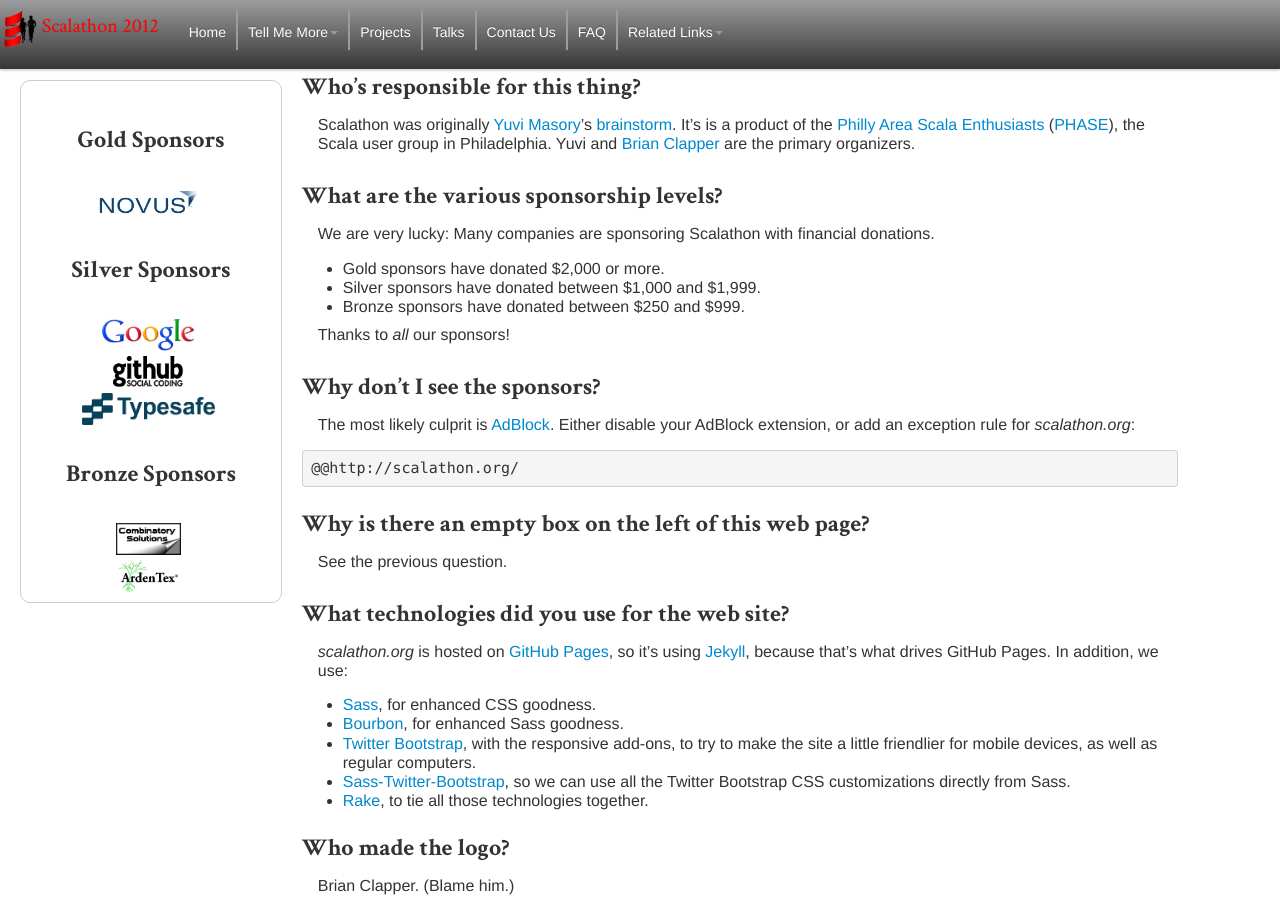
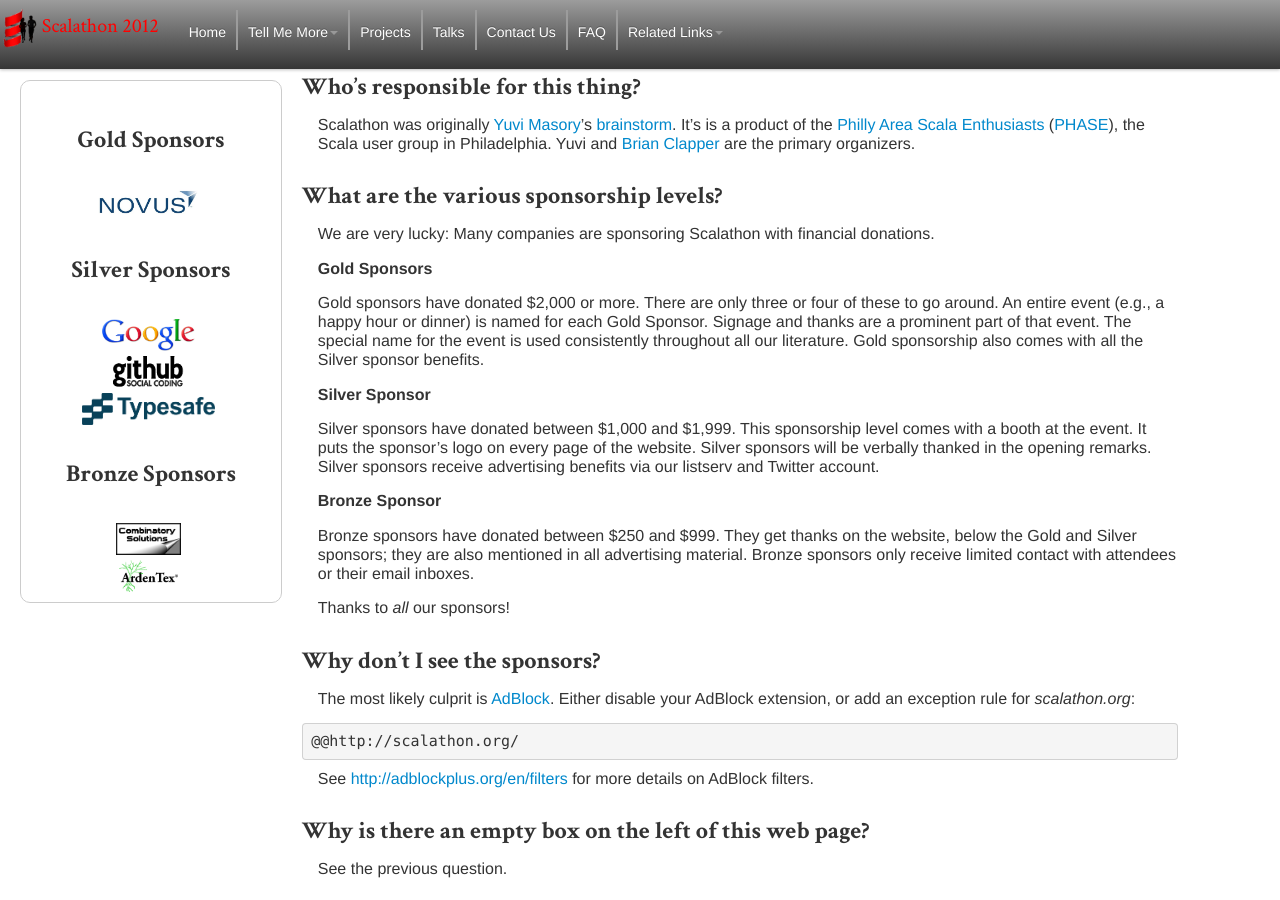
Before and after one commit to scala-phase/scalathon, a Jekyll site: the page built from 2012/faq.md, in a window 1280 px wide and 900 px high, scrolled down 750 px. Built offline with Jekyll 4.4.1, drawn with Linux system fonts in a browser that asks for light colours; nearby versions of some CDN libraries.

Commit message:
Updated sponsorship benefits

```diff
--- a/2012/faq.md
+++ b/2012/faq.md
@@ -55,9 +55,28 @@
 We are very lucky: Many companies are sponsoring Scalathon with financial
 donations.
 
-* Gold sponsors have donated $2,000 or more.
-* Silver sponsors have donated between $1,000 and $1,999.
-* Bronze sponsors have donated between $250 and $999.
+**Gold Sponsors**
+
+Gold sponsors have donated $2,000 or more. There are only three or four of
+these to go around. An entire event (e.g., a happy hour or dinner) is named for
+each Gold Sponsor. Signage and thanks are a prominent part of that event. The
+special name for the event is used consistently throughout all our literature.
+Gold sponsorship also comes with all the Silver sponsor benefits.
+
+**Silver Sponsor**
+
+Silver sponsors have donated between $1,000 and $1,999. This sponsorship level
+comes with a booth at the event. It puts the sponsor's logo on every page of
+the website. Silver sponsors  will be verbally thanked in the opening remarks.
+Silver sponsors receive advertising benefits via our listserv and Twitter
+account.
+
+**Bronze Sponsor**
+
+Bronze sponsors have donated between $250 and $999. They get thanks on the
+website, below the Gold and Silver sponsors; they are also mentioned  in all
+advertising material. Bronze sponsors only receive limited contact with
+attendees or their email inboxes.
 
 Thanks to *all* our sponsors!
 
@@ -67,6 +86,8 @@
 disable your AdBlock extension, or add an exception rule for _scalathon.org_:
 
     @@http://scalathon.org/
+
+See <http://adblockplus.org/en/filters> for more details on AdBlock filters.
 
 ## Why is there an empty box on the left of this web page?
 
```
